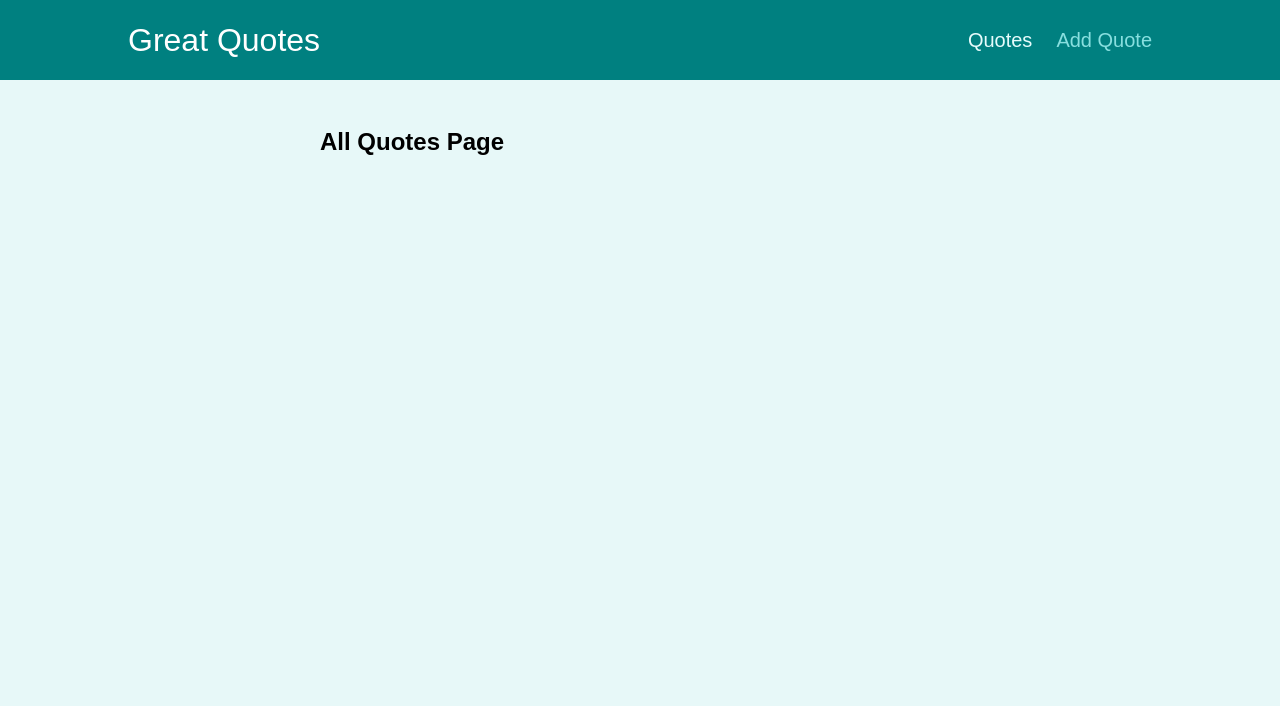
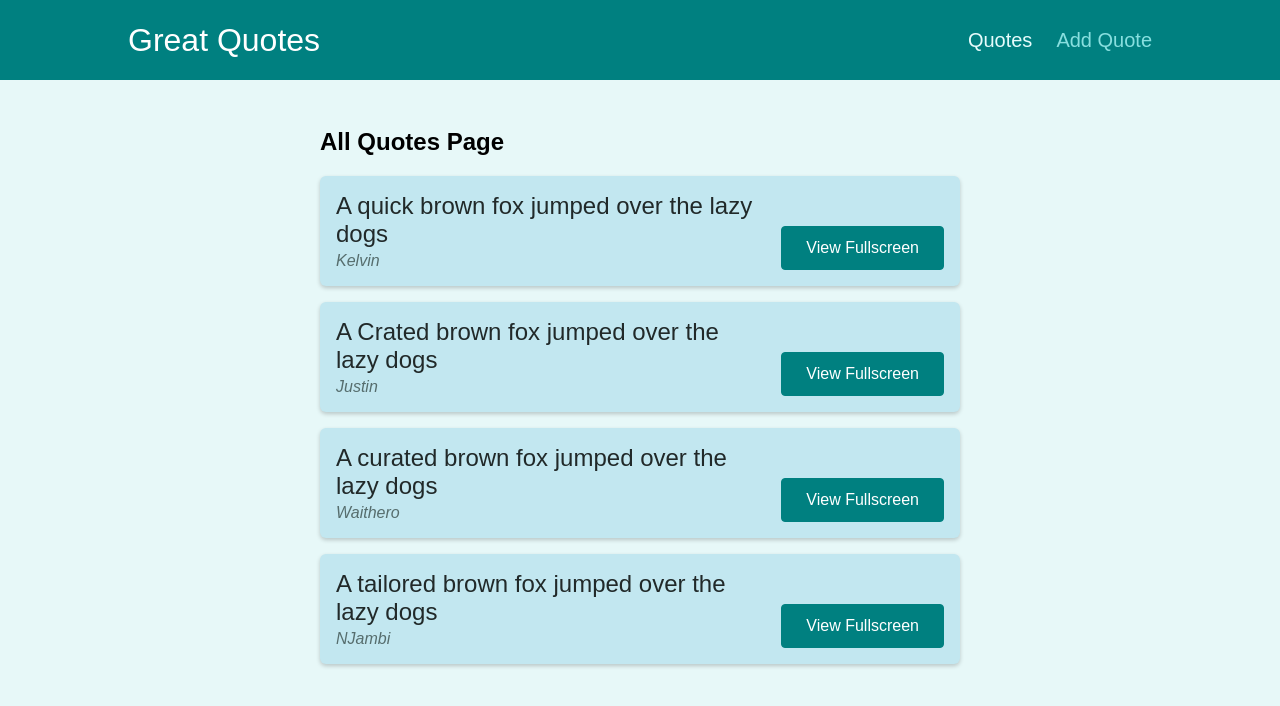
Before and after one commit to kelvinMakamu/quote-nest, a React (Create React App) app: page /quotes in a window 1280 px wide. Shown: the top 706 px of the page. Built offline with nearby package versions, Linux system fonts and the light colour scheme.

Commit message:
Adds dummy quotes for AllQuotes page component

```diff
--- a/src/pages/AllQuotes.js
+++ b/src/pages/AllQuotes.js
@@ -1,7 +1,17 @@
+import QuoteList from "../components/quotes/QuoteList";
+
+const DUMMY_QUOTES = [
+    {id:'q1',author:'Kelvin', text:'A quick brown fox jumped over the lazy dogs'},
+    {id:'q2',author:'Justin', text:'A Crated brown fox jumped over the lazy dogs'},
+    {id:'q3',author:'Waithero', text:'A curated brown fox jumped over the lazy dogs'},
+    {id:'q4',author:'NJambi', text:'A tailored brown fox jumped over the lazy dogs'},
+];
+
 const AllQuotes = () => {
-    return (
-        <h2>All Quotes Page</h2>
-    )
+    return <>
+            <h2>All Quotes Page</h2>
+            <QuoteList quotes={DUMMY_QUOTES}/>
+         </>
 }
 
 export default AllQuotes;
```
Also changed, not shown: 1 other file (tests, documents, lock files or other folders).
